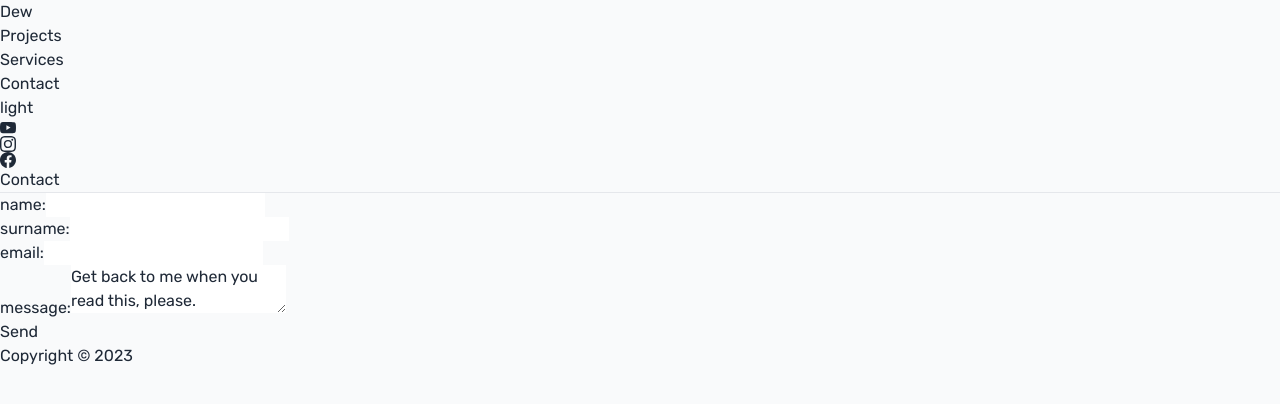
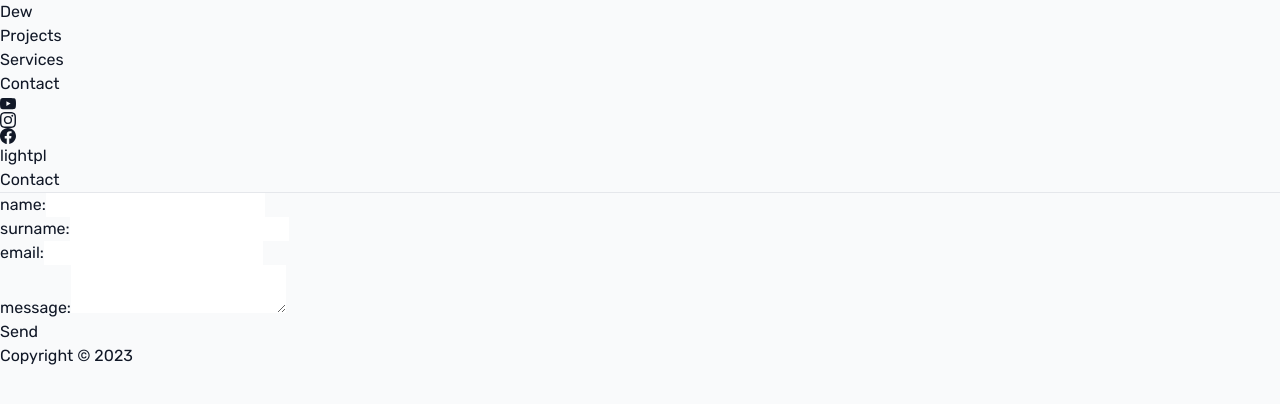
Before and after one commit to rosiak0/dewfpv, a Next.js app: page /contact in a window 1280 px wide. Shown: the top 404 px of the page. Built offline with nearby package versions, Linux system fonts and the light colour scheme.

Commit message:
updated a lot

```diff
--- a/components/Footer.tsx
+++ b/components/Footer.tsx
@@ -1,7 +1,9 @@
 const Footer = () => {
   return (
-    <div className="text-center  fixed bottom-0 left-0 w-full py-4 ">
-      <h3 className="text-sm ">Copyright © {new Date().getFullYear()}</h3>
+    <div className="fixed bottom-0 w-full  lg:mx-auto py-4 dark:text-gray-900 dark:hover:text-gray-500  text-gray-50 hover:text-gray-500 duration-200">
+      <h3 className="text-sm text-end lg:w-3/5 mx-auto">
+        Copyright © {new Date().getFullYear()}
+      </h3>
     </div>
   );
 };
--- a/components/NavbarDesktop.tsx
+++ b/components/NavbarDesktop.tsx
@@ -1,7 +1,11 @@
+//regular navbar
+
 import Link from "next/link";
 
 import { usePathname } from "next/navigation";
 import { useTheme } from "next-themes";
+import { useContext } from "react";
+import LanguageContext from "../context/LanguageContext";
 
 import { BsFacebook, BsInstagram, BsYoutube } from "react-icons/bs";
 
@@ -13,6 +17,7 @@ const links = [
 ];
 
 const NavbarDesktop = () => {
+  const context = useContext(LanguageContext);
   const { systemTheme, theme, setTheme } = useTheme();
   const currentTheme = theme === "system" ? systemTheme : theme;
 
@@ -20,16 +25,18 @@ const NavbarDesktop = () => {
 
   return (
     <nav className="fixed w-full shadow-md">
-      <div className="w-full lg:w-3/5 lg:mx-auto mx-3 py-4 ">
+      <div className=" w-full lg:w-3/5 lg:mx-auto mx-3 py-4 ">
         <ul className="flex justify-between">
           {links.map((link) => (
             <li
-              className="hover:font-bold hover:duration-100 w-40 mx-1"
+              className="hover:font-bold hover:duration-200 w-40  mx-1"
               key={link.href}
             >
               <div>
                 <Link
-                  className={`${link.href === path ? "font-bold" : ""} `}
+                  className={`${
+                    link.href === path ? "font-bold " : "text-gray-500"
+                  } `}
                   href={link.href}
                 >
                   {link.text}
@@ -37,33 +44,43 @@ const NavbarDesktop = () => {
               </div>
             </li>
           ))}
-          <div>
+          <li className="flex justify-between">
+            <div className="w-10 my-auto">
+              <Link href="https://www.youtube.com/@DewFPV" target="_blank">
+                <BsYoutube />
+              </Link>
+            </div>
+            <div className="w-10 my-auto">
+              <Link href="https://www.instagram.com/dewfpv/" target="_blank">
+                <BsInstagram />
+              </Link>
+            </div>
+            <div className="w-10 my-auto">
+              <Link href="https://www.facebook.com/dew.fpv" target="_blank">
+                <BsFacebook />
+              </Link>
+            </div>
+          </li>
+          <div className="mx-3 flex">
             <button
               onClick={() =>
                 theme == "dark" ? setTheme("light") : setTheme("dark")
               }
-              className=" transition-all duration-100 text-gray-800 dark:text-gray-50"
+              className="mx-1 transition-all text-gray-800 dark:text-gray-50 duration-200"
             >
               {theme == "light" ? "dark" : "light"}
             </button>
+            <button
+              onClick={() =>
+                context.setSiteLanguage(
+                  context.siteLanguage === "en" ? "pl" : "en"
+                )
+              }
+              className="mx-1 w-10"
+            >
+              {context.siteLanguage === "pl" ? "eng" : "pl"}
+            </button>
           </div>
-          <li className="flex justify-between">
-            <div className="w-10 my-auto">
-              <Link href="https://www.youtube.com/@DewFPV">
-                <BsYoutube />
-              </Link>
-            </div>
-            <div className="w-10 my-auto">
-              <Link href="https://www.instagram.com/dewfpv/">
-                <BsInstagram />
-              </Link>
-            </div>
-            <div className="w-10 my-auto">
-              <Link href="https://www.facebook.com/dew.fpv">
-                <BsFacebook />
-              </Link>
-            </div>
-          </li>
         </ul>
       </div>
     </nav>
--- a/components/PageTitle.tsx
+++ b/components/PageTitle.tsx
@@ -2,7 +2,7 @@ const PageTitle = ({ children }: any) => {
   return (
     <>
       <h1 className="md:text-8xl mb-4 text-6xl">{children}</h1>
-      <hr className="w-screen mb-12 border border-gray-300"></hr>
+      <hr className="w-72 mb-12 border border-gray-300"></hr>
     </>
   );
 };
--- a/components/PageWrapper.tsx
+++ b/components/PageWrapper.tsx
@@ -4,11 +4,11 @@ const PageWrapper = ({ children }: any) => {
   return (
     <AnimatePresence>
       <motion.div
-        initial={{ opacity: 0, y: -50 }}
+        initial={{ opacity: 0, y: -30 }}
         animate={{ opacity: 1, y: 0 }}
-        exit={{ opacity: 0, y: -50 }}
+        exit={{ opacity: 0, y: -30 }}
         transition={{ delay: 0.25 }}
-        className="w-full lg:w-3/5 lg:mx-auto mx-3 pt-20 h-screen"
+        className="w-full lg:w-3/5 lg:mx-auto mx-3 pt-20"
       >
         {children}
       </motion.div>
--- a/components/TextWrapper.tsx
+++ b/components/TextWrapper.tsx
@@ -1,5 +1,5 @@
 const TextWrapper = ({ children }: any) => {
-  return <main className="w-64 fixed md:top-64 top-40">{children}</main>;
+  return <main className="w-72">{children}</main>;
 };
 
 export default TextWrapper;
--- a/context/LanguageContext.tsx
+++ b/context/LanguageContext.tsx
@@ -1,6 +1,12 @@
 import { createContext } from "react";
 import Language from "../types/Language";
 
-const LanguageContext = createContext<Language>("en");
+const LanguageContext = createContext<{
+  siteLanguage: Language;
+  setSiteLanguage: React.Dispatch<React.SetStateAction<Language>>;
+}>({
+  siteLanguage: "en",
+  setSiteLanguage: () => {},
+});
 
 export default LanguageContext;
--- a/pages/_app.tsx
+++ b/pages/_app.tsx
@@ -2,21 +2,22 @@ import "../styles/globals.css";
 import { useState } from "react";
 import Layout from "../components/Layout";
 import LanguageContext from "../context/LanguageContext";
+import Language from "../types/Language";
+
 import type { AppProps } from "next/app";
-import Language from "../types/Language";
 import { ThemeProvider } from "next-themes";
 
 export default function App({ Component, pageProps }: AppProps) {
   const [mobileNav, setMoblieNav] = useState(false);
-
-  const [language, setLanguage] = useState<Language>("en");
+  const [siteLanguage, setSiteLanguage] = useState<Language>("en");
 
   return (
-    // <LanguageContext.Provider value={{ language, setLanguage }}>
     <ThemeProvider attribute="class">
-      <Layout>
-        <Component {...pageProps} />
-      </Layout>
+      <LanguageContext.Provider value={{ siteLanguage, setSiteLanguage }}>
+        <Layout>
+          <Component {...pageProps} />
+        </Layout>
+      </LanguageContext.Provider>
     </ThemeProvider>
     // </LanguageContext.Provider>
   );
--- a/pages/contact/index.tsx
+++ b/pages/contact/index.tsx
@@ -1,11 +1,13 @@
+"use client";
+
 import PageWrapper from "../../components/PageWrapper";
 import TextWrapper from "../../components/TextWrapper";
 import PageTitle from "../../components/PageTitle";
 import { useRef, useContext } from "react";
-// import AppContext from "../../context/LanguageContext";
+import LanguageContext from "../../context/LanguageContext";
 
 const Contact = () => {
-  // const context = useContext(AppContext);
+  const context = useContext(LanguageContext);
 
   const nameInputRef = useRef();
   const surnameInputRef = useRef();
@@ -33,17 +35,19 @@ const Contact = () => {
   return (
     <PageWrapper>
       <TextWrapper>
-        <PageTitle>Contact</PageTitle>
+        <PageTitle>
+          {context.siteLanguage === "en" ? "Contact" : "Kontakt"}
+        </PageTitle>
         <div className="fixed border p-4">
           <form onSubmit={submitHandler}>
             <div className="flex">
               <div className="w-1/2 mr-10">
                 <label className="mb-2 block font-bold" htmlFor="name">
-                  {/* {context.language === "ENG" ? name:} */}
-                  name:
+                  {context.siteLanguage === "en" ? "name:" : "imię:"}
+                  {/* name: */}
                 </label>
                 <input
-                  className="focus:shadow-outline w-full appearance-none border py-2 px-3 leading-tight text-mainbg shadow focus:outline-none"
+                  className="focus:shadow-outline w-full appearance-none border py-2 px-3 leading-tight text-gray-900 dark:text-gray-50 bg-gray-50 dark:bg-gray-900 shadow focus:outline-none"
                   type="text"
                   required
                   id="name"
@@ -52,10 +56,10 @@ const Contact = () => {
               </div>
               <div className="w-1/2">
                 <label className="mb-2  block font-bold" htmlFor="surname">
-                  surname:
+                  {context.siteLanguage === "en" ? "surname:" : "nazwisko:"}
                 </label>
                 <input
-                  className="focus:shadow-outline w-full appearance-none border py-2 px-3 leading-tight text-mainbg shadow focus:outline-none"
+                  className="focus:shadow-outline w-full appearance-none border py-2 px-3 leading-tight  text-gray-900 dark:text-gray-50 bg-gray-50 dark:bg-gray-900 shadow focus:outline-none"
                   type="text"
                   required
                   id="surname"
@@ -68,7 +72,7 @@ const Contact = () => {
                 email:
               </label>
               <input
-                className="focus:shadow-outline w-full appearance-none border py-2 px-3 leading-tight text-mainbg shadow focus:outline-none"
+                className="focus:shadow-outline w-full appearance-none border py-2 px-3 leading-tight  text-gray-900 dark:text-gray-50 bg-gray-50 dark:bg-gray-900 shadow focus:outline-none"
                 type="email"
                 required
                 id="email"
@@ -77,18 +81,18 @@ const Contact = () => {
             </div>
             <div>
               <label className="mb-2 block font-bold" htmlFor="message">
-                message:
+                {context.siteLanguage === "en" ? "message:" : "wiadomość:"}
               </label>
               <textarea
-                className="focus:shadow-outline w-full appearance-none border py-2 px-3 leading-tight text-mainbg shadow focus:outline-none"
-                defaultValue="Get back to me when you read this, please."
+                className="focus:shadow-outline w-full appearance-none border py-2 px-3 leading-tight  text-gray-900 dark:text-gray-50 bg-gray-50 dark:bg-gray-900 shadow focus:outline-none"
+                defaultValue=""
                 required
                 id="message"
                 // ref={messageInputRef}
               ></textarea>
             </div>
-            <button className="w-full border-3 border-black py-2 shadow-sm font-bold">
-              Send
+            <button className="w-full border-3 border-black py-2 shadow-sm  text-gray-50 dark:text-gray-900 bg-gray-900 dark:bg-gray-50 font-bold">
+              {context.siteLanguage === "en" ? "Send" : "Wyślij"}
             </button>
           </form>
         </div>
--- a/pages/index.tsx
+++ b/pages/index.tsx
@@ -1,3 +1,5 @@
+"use client";
+
 import PageWrapper from "../components/PageWrapper";
 import TextWrapper from "../components/TextWrapper";
 import PageTitle from "../components/PageTitle";
--- a/pages/projects/index.tsx
+++ b/pages/projects/index.tsx
@@ -1,3 +1,5 @@
+"use client";
+
 import PageWrapper from "../../components/PageWrapper";
 import TextWrapper from "../../components/TextWrapper";
 import PageTitle from "../../components/PageTitle";
--- a/pages/services/index.tsx
+++ b/pages/services/index.tsx
@@ -1,3 +1,5 @@
+"use client";
+
 import PageWrapper from "../../components/PageWrapper";
 import TextWrapper from "../../components/TextWrapper";
 import PageTitle from "../../components/PageTitle";
--- a/styles/globals.css
+++ b/styles/globals.css
@@ -5,8 +5,9 @@
 @layer base {
   html,
   body {
-    @apply dark:bg-gray-800 bg-gray-50;
-    @apply dark:text-gray-50 text-gray-800;
+    @apply dark:bg-gray-900 bg-gray-50;
+    @apply dark:text-gray-50 text-gray-900;
+    transition: background-color 300ms ease;
     height: 100%;
     font-family: "Rubik", sans-serif;
   }
```
